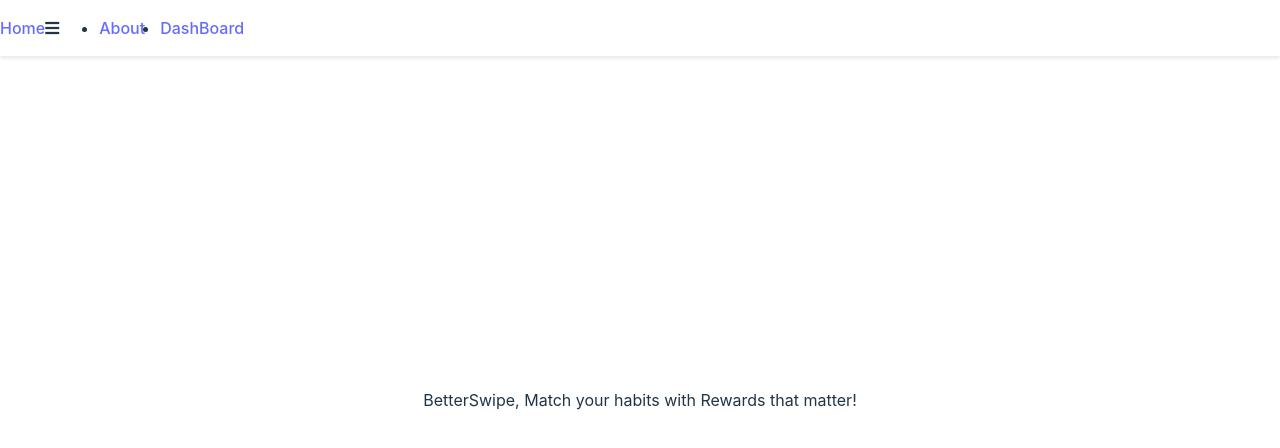
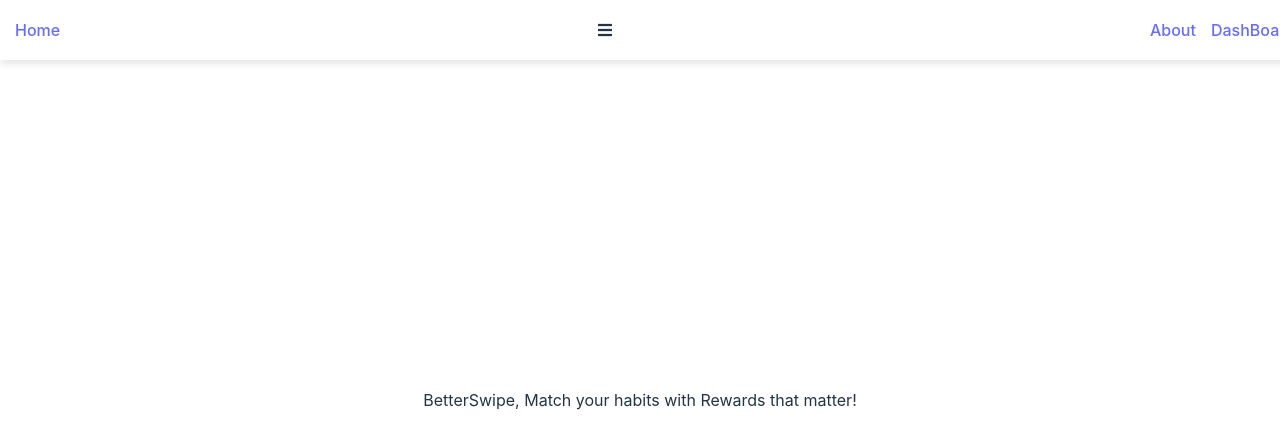
Before and after one commit to jbudcardi/BetterSwipe, a React (Vite) app in the folder frontend/: page / in a window 1280 px wide. Shown: the top 448 px of the page. Built offline with nearby package versions, Linux system fonts and the light colour scheme.

Commit message:
made some css alterations

```diff
--- a/frontend/src/components/NavBar.css
+++ b/frontend/src/components/NavBar.css
@@ -1,13 +1,21 @@
+ul{
+  list-style: none;
+  margin: 0;
+  padding: 0;
+}
 .navbar{
   display: flex;
-  justify-content: flex-start;
+  justify-content: space-between;
   position: fixed;
   align-items: center;
-   top: 0;
+   box-shadow: 0 4px 8px rgba(0, 0, 0, 0.1);
+   padding: 0 15px;
+   height: 60px;
+  top: 0;
    left: 0;
    width: 100%;
    background-color: white; /* gonna change this to black when we work on the home page*/
-   box-shadow: 0 2px 4px rgba(0, 0, 0, 0.1);
+
    z-index: 1000;
 }
 
@@ -44,7 +52,9 @@
 
 /* NavBar font family*/
 .navbar-logo {
-    font-family: 'Playfair Display', serif; /* Example font */
+  padding-right: 20px;
+  flex-grow: 1;
+  font-family: 'Playfair Display', serif; /* Example font */
     color: #333;
   }
 
@@ -55,3 +65,24 @@
   }
 
   /* Navigation bar responsiveness */
+.navbar .action-button{
+  background-color: #000;
+  color: white;
+  padding: 10px 15px;
+  border-radius: 4px;
+  text-transform: uppercase;
+}
+.navbar .nav-links li a:hover,
+.navbar .nav-links li a:active{
+  color:rgb(222, 217, 222);
+  background-color: plum;
+  transition: background-color 0.3s, color 0.3s
+
+}
+/*Nav bar individual links styles */
+.navbar .nav-links a{
+  text-decoration: none;
+  color: white;
+  padding: 10px;
+  transition: color 0.3s ease;
+}
```
